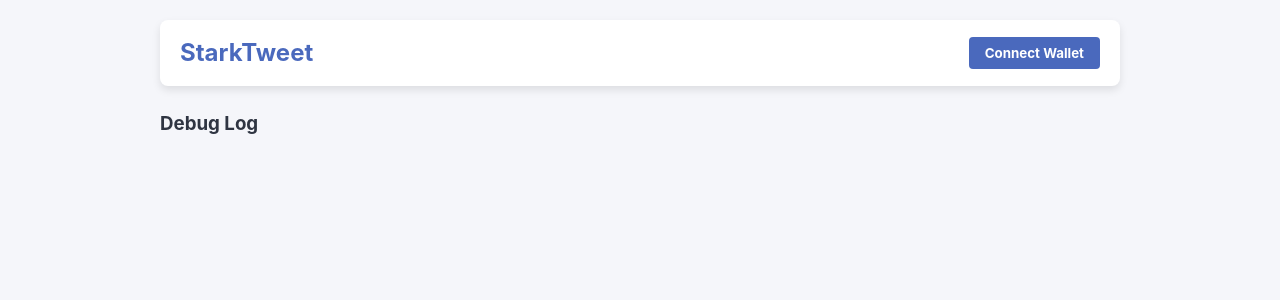
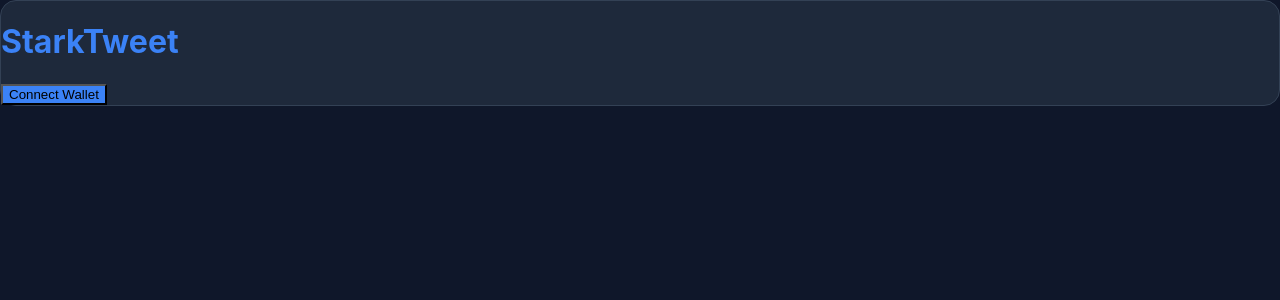
Before and after one commit to blkluv/StarkTweet, a React (Create React App) app in the folder frontend/: page / in a window 1280 px wide. Shown: the top 300 px of the page. Built offline with nearby package versions, Linux system fonts and the light colour scheme; what starknet would draw is missing.

Commit message:
updated fronted

```diff
--- a/frontend/src/App.css
+++ b/frontend/src/App.css
@@ -1,35 +1,20 @@
-/* App.css - Modern styling for StarkTweet */
-
+/* App.css */
 :root {
-  --primary: #4a69bd;
-  --primary-dark: #3867d6;
-  --secondary: #1e3799;
-  --accent: #eb3b5a;
-  --light: #f1f2f6;
-  --dark: #2f3542;
-  --gray: #a4b0be;
-  --success: #20bf6b;
-  --error: #eb4d4b;
-  --card-shadow: 0 4px 8px rgba(0, 0, 0, 0.1);
-  --transition: all 0.2s ease;
-}
-
-* {
-  margin: 0;
-  padding: 0;
-  box-sizing: border-box;
-  font-family: -apple-system, BlinkMacSystemFont, 'Segoe UI', Roboto, Oxygen, Ubuntu, Cantarell, sans-serif;
+  --primary-bg: #0f172a;
+  --secondary-bg: #1e293b;
+  --accent-blue: #3b82f6;
+  --text-primary: #f8fafc;
+  --text-secondary: #94a3b8;
+  --border-color: #334155;
+  --hover-bg: #2d3748;
 }
 
 body {
-  background-color: #f5f6fa;
-  color: var(--dark);
-  line-height: 1.5;
-}
-
-/* Hide debug logs completely */
-.debug-section {
-  display: none !important;
+  margin: 0;
+  font-family: -apple-system, BlinkMacSystemFont, 'Segoe UI', Roboto, 'Helvetica Neue', sans-serif;
+  background-color: var(--primary-bg);
+  color: var(--text-primary);
+  min-height: 100vh;
 }
 
 /* Main container */
@@ -37,314 +22,128 @@ body {
   min-height: 100vh;
 }
 
-.container {
-  max-width: 1000px;
-  margin: 0 auto;
-  padding: 20px;
+/* Header styles */
+.bg-white {
+  background-color: var(--secondary-bg) !important;
+  border-bottom: 1px solid var(--border-color);
 }
 
-/* Header styling */
-header {
-  background: white;
-  padding: 15px 20px;
-  border-radius: 8px;
-  box-shadow: var(--card-shadow);
-  margin-bottom: 20px;
-  display: flex;
-  justify-content: space-between;
-  align-items: center;
+.text-blue-600 {
+  color: var(--accent-blue);
 }
 
-header h1 {
-  color: var(--primary);
-  font-size: 24px;
-  font-weight: 700;
+/* Connect wallet button */
+.bg-blue-500 {
+  background-color: var(--accent-blue);
+  transition: all 0.2s ease;
+}
+.bg-blue-500:hover {
+  opacity: 0.9;
+  transform: translateY(-1px);
 }
 
-/* Button styling */
-button {
-  background: var(--primary);
-  color: white;
-  border: none;
-  padding: 8px 16px;
-  border-radius: 4px;
-  font-weight: 600;
-  cursor: pointer;
-  transition: var(--transition);
+/* Tweet container */
+.bg-white.shadow-md {
+  background-color: var(--secondary-bg) !important;
+  border: 1px solid var(--border-color);
+  border-radius: 1rem;
+  transition: transform 0.2s ease;
 }
 
-button:hover {
-  background: var(--primary-dark);
-  transform: translateY(-2px);
-  box-shadow: 0 4px 8px rgba(0, 0, 0, 0.1);
+/* Tweet content */
+.text-gray-700 {
+  color: var(--text-primary) !important;
 }
 
-button:disabled {
-  background: var(--gray);
-  cursor: not-allowed;
-  transform: none;
-  box-shadow: none;
+/* Input fields */
+.shadow.appearance-none.border {
+  background-color: var(--primary-bg);
+  border: 1px solid var(--border-color) !important;
+  color: var(--text-primary);
+  border-radius: 0.75rem;
+  padding: 0.75rem 1rem;
+}
+.shadow.appearance-none.border:focus {
+  outline: none;
+  box-shadow: 0 0 0 2px var(--accent-blue);
 }
 
-/* Notification styling */
-.mb-4 {
-  margin-bottom: 16px;
+/* Tweet list */
+.space-y-4 > div {
+  background-color: var(--secondary-bg);
+  border-radius: 1rem;
+  padding: 1.5rem;
+  border: 1px solid var(--border-color);
 }
 
-.p-3 {
-  padding: 12px;
+/* Like button */
+.text-gray-500:hover {
+  color: var(--accent-blue) !important;
 }
 
-.rounded-lg {
-  border-radius: 8px;
+/* Media preview */
+.my-2.rounded.overflow-hidden {
+  border-radius: 1rem !important;
+  overflow: hidden;
+  background-color: var(--primary-bg);
 }
 
-.bg-green-100 {
-  background-color: #e6fffa;
+/* Hide profile pictures in tweets */
+.w-10.h-10.rounded-full.overflow-hidden {
+  display: none !important;
 }
 
-.text-green-700 {
-  color: var(--success);
+/* Notification styles */
+.bg-green-100 { background-color: #05966920; color: #6ee7b7; }
+.bg-red-100 { background-color: #dc262620; color: #fca5a5; }
+
+/* Hover effects */
+button {
+  transition: all 0.2s ease;
+}
+button:hover {
+  transform: translateY(-1px);
 }
 
-.bg-red-100 {
-  background-color: #fff5f5;
-}
+/* Mobile responsiveness */
+@media (max-width: 768px) {
+  .container {
+    padding: 1rem;
+  }
 
-.text-red-700 {
-  color: var(--error);
-}
+  .grid-cols-1 {
+    gap: 1rem;
+  }
 
-/* Grid layout */
-.grid {
-  display: grid;
-}
-
-.grid-cols-1 {
-  grid-template-columns: 1fr;
-}
-
-.gap-6 {
-  gap: 24px;
-}
-
-@media (min-width: 768px) {
-  .md\:grid-cols-3 {
-    grid-template-columns: 1fr 2fr;
+  .md\\:col-span-1, .md\\:col-span-2 {
+    width: 100%;
   }
 }
 
-.md\:col-span-1 {
-  grid-column: span 1;
+/* Scrollbar styling */
+::-webkit-scrollbar {
+  width: 8px;
 }
-
-.md\:col-span-2 {
-  grid-column: span 2;
+::-webkit-scrollbar-track {
+  background: var(--primary-bg);
 }
-
-/* Card styling */
-.bg-white {
-  background: white;
-}
-
-.shadow-md {
-  box-shadow: var(--card-shadow);
-}
-
-.rounded-lg {
-  border-radius: 8px;
-}
-
-.p-5 {
-  padding: 20px;
-}
-
-.mb-6 {
-  margin-bottom: 24px;
-}
-
-.mb-4 {
-  margin-bottom: 16px;
-}
-
-.mb-2 {
-  margin-bottom: 8px;
-}
-
-/* Text styling */
-.text-xl {
-  font-size: 20px;
-}
-
-.font-bold {
-  font-weight: 700;
-}
-
-.text-gray-700 {
-  color: #4a4a4a;
-}
-
-.text-sm {
-  font-size: 14px;
-}
-
-/* Form elements */
-input[type="text"], textarea {
-  width: 100%;
-  padding: 10px 12px;
-  border: 1px solid #ddd;
-  border-radius: 4px;
-  font-size: 16px;
-  transition: var(--transition);
-}
-
-input[type="text"]:focus, textarea:focus {
-  outline: none;
-  border-color: var(--primary);
-  box-shadow: 0 0 0 2px rgba(74, 105, 189, 0.2);
-}
-
-textarea {
-  resize: none;
-  min-height: 100px;
-}
-
-.text-right {
-  text-align: right;
-}
-
-.text-xs {
-  font-size: 12px;
-}
-
-.text-gray-500 {
-  color: var(--gray);
-}
-
-/* File upload styling */
-.flex {
-  display: flex;
-}
-
-.items-center {
-  align-items: center;
-}
-
-.space-x-2 > * + * {
-  margin-left: 8px;
-}
-
-.cursor-pointer {
-  cursor: pointer;
-}
-
-.truncate {
-  overflow: hidden;
-  text-overflow: ellipsis;
-  white-space: nowrap;
-}
-
-.flex-1 {
-  flex: 1;
-}
-
-.text-red-500 {
-  color: var(--error);
-}
-
-.text-red-700:hover {
-  color: #c23616;
-}
-
-/* Tweet styling */
-.space-y-4 > * + * {
-  margin-top: 16px;
-}
-
-.border-b {
-  border-bottom: 1px solid #eee;
-}
-
-.border-gray-200 {
-  border-color: #eee;
-}
-
-.pb-4 {
-  padding-bottom: 16px;
-}
-
-.w-10 {
-  width: 40px;
-}
-
-.h-10 {
-  height: 40px;
-}
-
-.rounded-full {
-  border-radius: 50%;
-}
-
-.overflow-hidden {
-  overflow: hidden;
-}
-
-.mr-3 {
-  margin-right: 12px;
-}
-
-.object-cover {
-  object-fit: cover;
-}
-
-.mr-2 {
-  margin-right: 8px;
-}
-
-.my-2 {
-  margin-top: 8px;
-  margin-bottom: 8px;
-}
-
-.rounded {
+::-webkit-scrollbar-thumb {
+  background: var(--border-color);
   border-radius: 4px;
 }
 
-.max-h-96 {
-  max-height: 384px;
+/* Hide debug panel */
+[class*="bg-gray-800"] {
+  display: none !important;
 }
 
-.object-contain {
-  object-fit: contain;
+/* Smooth transitions */
+textarea, input {
+  transition: border-color 0.2s ease, box-shadow 0.2s ease;
 }
 
-.mt-2 {
-  margin-top: 8px;
+/* Placeholder text */
+::placeholder {
+  color: var(--text-secondary) !important;
+  opacity: 1;
 }
-
-/* Like button */
-.text-red-500 {
-  color: var(--accent);
-}
-
-/* Empty state */
-.text-center {
-  text-align: center;
-}
-
-.py-4 {
-  padding-top: 16px;
-  padding-bottom: 16px;
-}
-
-/* Responsive adjustments */
-@media (max-width: 768px) {
-  .container {
-    padding: 10px;
-  }
-
-  header {
-    flex-direction: column;
-    gap: 10px;
-  }
-}
```
